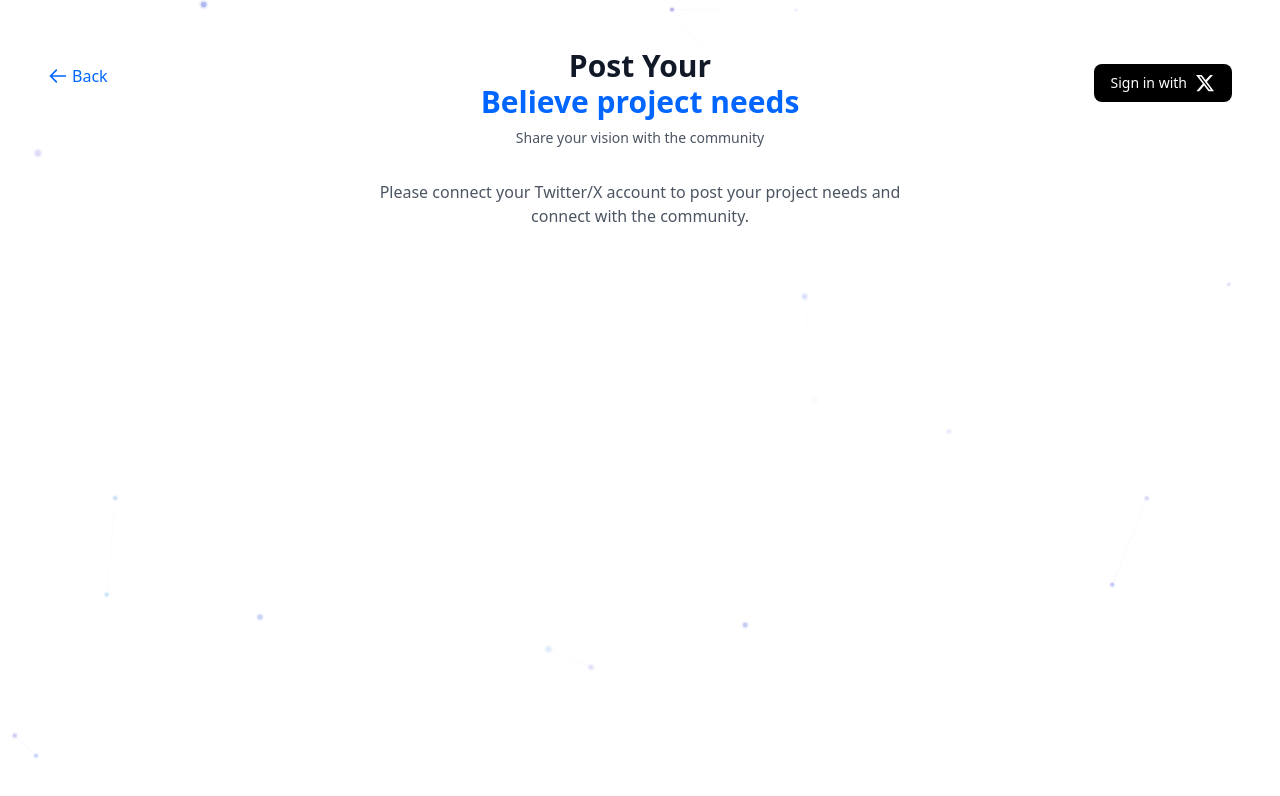
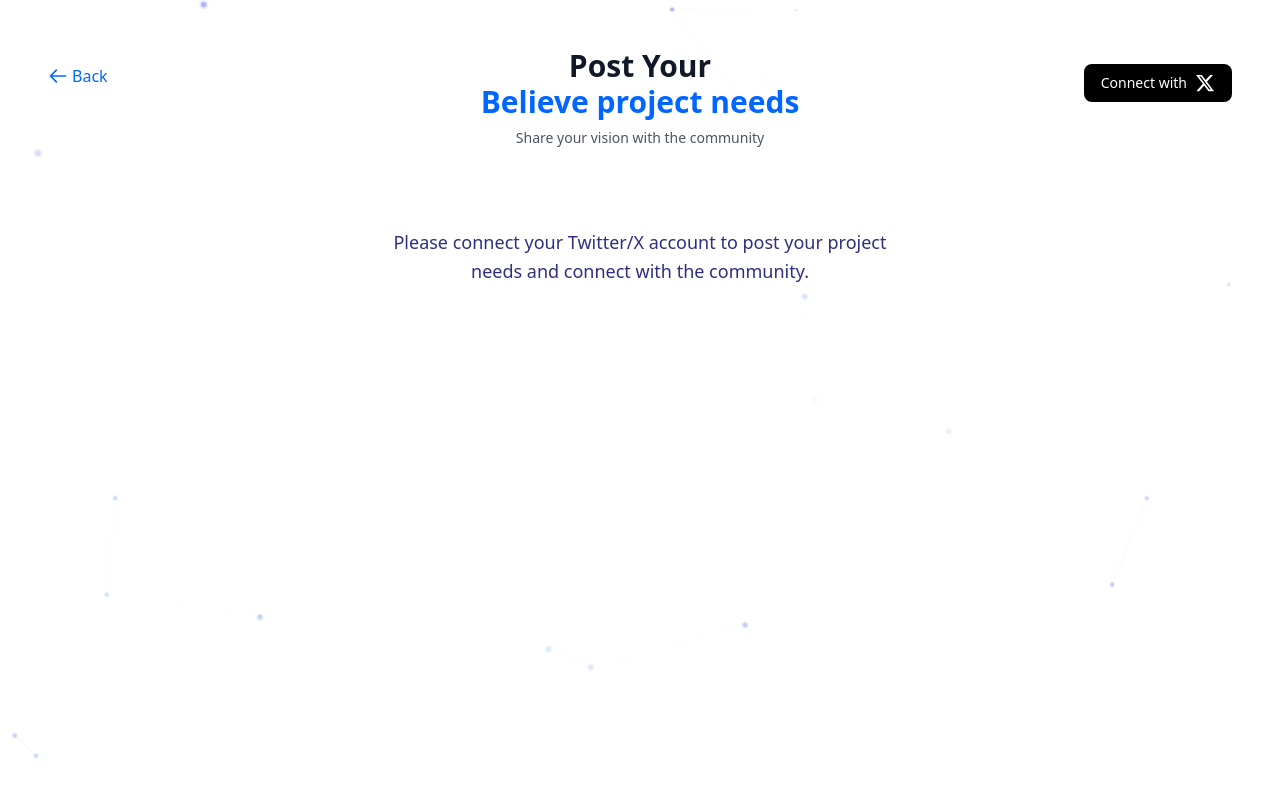
Before and after one commit to yohann-dev/BeliefTeam, a Next.js app in the folder client/: page /projects/new in a window 1280 px wide. Shown: the top 796 px of the page. Built offline with nearby package versions, Linux system fonts and the light colour scheme; no server answers.

Commit message:
improved new page UI buttons

```diff
--- a/client/components/TwitterButton.tsx
+++ b/client/components/TwitterButton.tsx
@@ -34,14 +34,14 @@ export default function TwitterButton() {
                                 <circle className="opacity-25" cx="12" cy="12" r="10" stroke="currentColor" strokeWidth="4"></circle>
                                 <path className="opacity-75" fill="currentColor" d="M4 12a8 8 0 018-8V0C5.373 0 0 5.373 0 12h4zm2 5.291A7.962 7.962 0 014 12H0c0 3.042 1.135 5.824 3 7.938l3-2.647z"></path>
                             </svg>
-                            Signing out...
+                            Disconnecting...
                         </div>
                     ) : (
                         <>
                             <svg className="h-5 w-5 mr-2" fill="currentColor" viewBox="0 0 24 24">
                                 <path d="M18.244 2.25h3.308l-7.227 8.26 8.502 11.24H16.17l-5.214-6.817L4.99 21.75H1.68l7.73-8.835L1.254 2.25H8.08l4.713 6.231zm-1.161 17.52h1.833L7.084 4.126H5.117z"/>
                             </svg>
-                            Sign out
+                            Disconnect
                         </>
                     )}
                 </button>
@@ -57,11 +57,11 @@ export default function TwitterButton() {
                                 <circle className="opacity-25" cx="12" cy="12" r="10" stroke="currentColor" strokeWidth="4"></circle>
                                 <path className="opacity-75" fill="currentColor" d="M4 12a8 8 0 018-8V0C5.373 0 0 5.373 0 12h4zm2 5.291A7.962 7.962 0 014 12H0c0 3.042 1.135 5.824 3 7.938l3-2.647z"></path>
                             </svg>
-                            Signing in...
+                            Connecting...
                         </div>
                     ) : (
                         <>
-                            Sign in with
+                            Connect with
                             <svg className="h-5 w-5 ml-2" fill="currentColor" viewBox="0 0 24 24">
                                 <path d="M18.244 2.25h3.308l-7.227 8.26 8.502 11.24H16.17l-5.214-6.817L4.99 21.75H1.68l7.73-8.835L1.254 2.25H8.08l4.713 6.231zm-1.161 17.52h1.833L7.084 4.126H5.117z"/>
                             </svg>
--- a/client/components/TwitterConnectionPrompt.tsx
+++ b/client/components/TwitterConnectionPrompt.tsx
@@ -1,9 +1,8 @@
 export default function TwitterConnectionPrompt() {
     return (
         <div className="text-center space-y-6">
-            <div className="mb-8">
-
-                <p className="mt-4 text-gray-600">
+            <div className="mb-8 p-8 rounded-2xl">
+                <p className="mt-4 text-indigo-900 text-lg font-medium leading-relaxed">
                     Please connect your Twitter/X account to post your project needs and connect with the community.
                 </p>
             </div>
```
